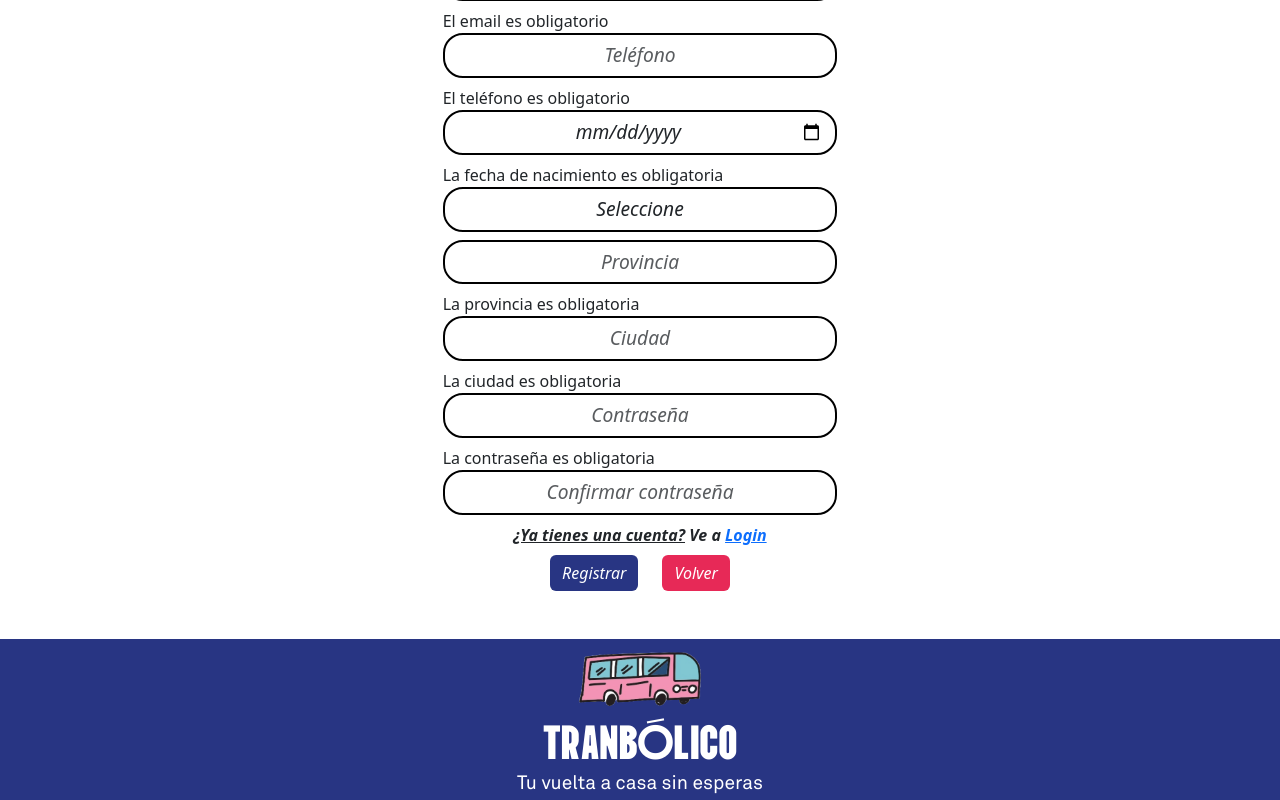
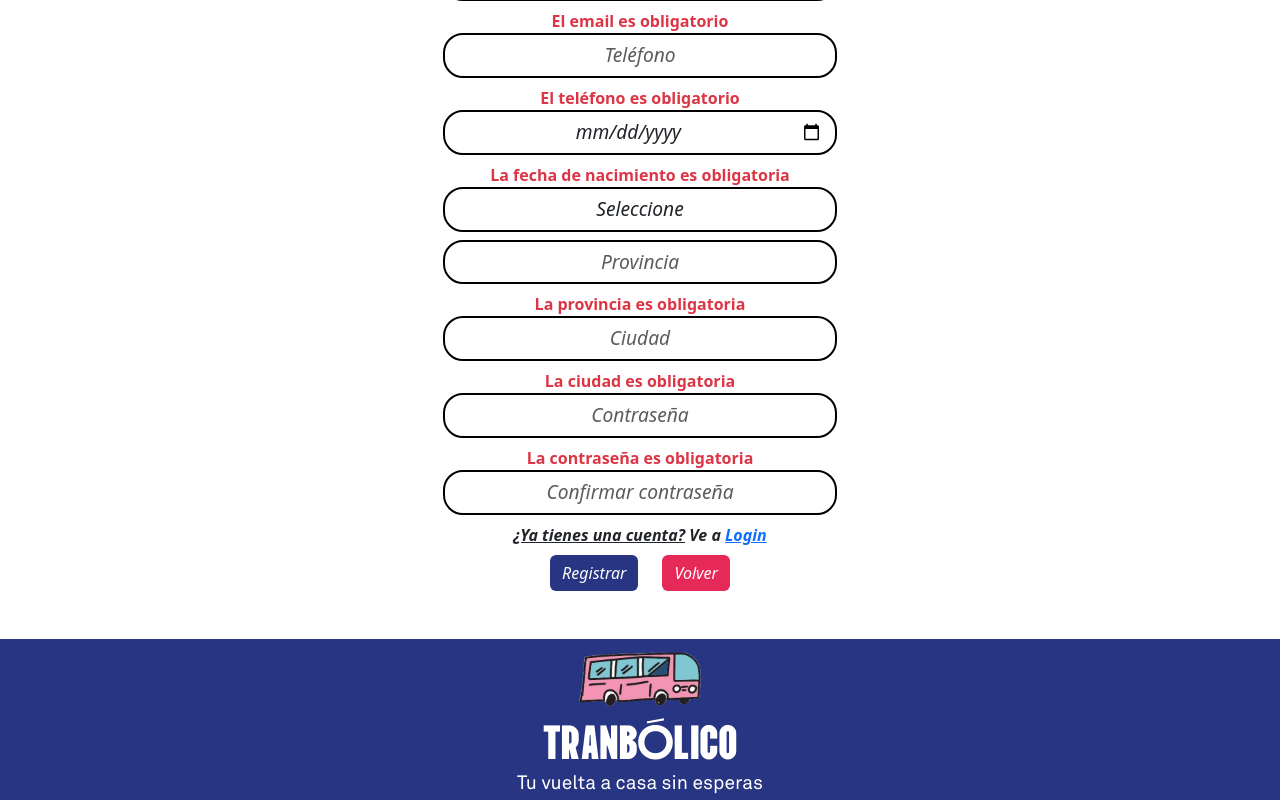
Before and after one commit to PabloVillalbaAlcaide/Tranbolico-App, a React (Vite) app in the folder Client/: page /register in a window 1280 px wide. Both pictures are taken after a click on the button "Registrar". Shown: the part 446-1246 px from the top of the page. Built offline with nearby package versions, Linux system fonts and the light colour scheme.

Commit message:
validaciones input register

```diff
--- a/Client/src/pages/Auth/Register/Register.jsx
+++ b/Client/src/pages/Auth/Register/Register.jsx
@@ -177,7 +177,7 @@ export const Register = () => {
                   onChange={handleChange}
                 />
               </Form.Group>
-              {errors.name && <p>{errors.name}</p>}
+              {errors.name && <p className="text-center text-danger fw-bold">{errors.name}</p>}
 
               <Form.Group className="mb-2" controlId="formBasicSurname">
                 <Form.Control
@@ -189,7 +189,7 @@ export const Register = () => {
                   onChange={handleChange}
                 />
               </Form.Group>
-              {errors.surname && <p>{errors.surname}</p>}
+              {errors.surname && <p className="text-center text-danger fw-bold">{errors.surname}</p>}
               <Form.Group className="mb-2" controlId="formBasicEmail">
                 <Form.Control
                   className="input-form"
@@ -201,7 +201,7 @@ export const Register = () => {
                   /* pattern="[a-z-A-Z-0-9._%+-]+@[a-z0-9.-]+\.[a-z-A-Z]{2,4}$" */
                 />
               </Form.Group>
-              {errors.email && <p>{errors.email}</p>}
+              {errors.email && <p className="text-center text-danger fw-bold">{errors.email}</p>}
               <Form.Group className="mb-2" controlId="formBasicPhoneNumber">
                 <Form.Control
                   className="input-form"
@@ -213,7 +213,7 @@ export const Register = () => {
                   /* pattern="[6-7]{1}-[0-9]{8}" */
                 />
               </Form.Group>
-              {errors.phone_number && <p>{errors.phone_number}</p>}
+              {errors.phone_number && <p className="text-center text-danger fw-bold">{errors.phone_number}</p>}
               <Form.Group className="mb-2" controlId="formBasicBirthDate">
                 <Form.Control
                   className="input-form"
@@ -224,7 +224,7 @@ export const Register = () => {
                   onChange={handleChange}
                 />
               </Form.Group>
-              {errors.birthdate && <p>{errors.birthdate}</p>}
+              {errors.birthdate && <p className="text-center text-danger fw-bold">{errors.birthdate}</p>}
               <Form.Group className="mb-2" controlId="formBasicGenre">
                 <Form.Control
                   className="input-form"
@@ -249,7 +249,7 @@ export const Register = () => {
                   onChange={handleChange}
                 />
               </Form.Group>
-              {errors.province && <p>{errors.province}</p>}
+              {errors.province && <p className="text-center text-danger fw-bold">{errors.province}</p>}
               <Form.Group className="mb-2" controlId="formBasicCity">
                 <Form.Control
                   className="input-form"
@@ -260,7 +260,7 @@ export const Register = () => {
                   onChange={handleChange}
                 />
               </Form.Group>
-              {errors.city && <p>{errors.city}</p>}
+              {errors.city && <p className="text-center text-danger fw-bold">{errors.city}</p>}
 
               <Form.Group className="mb-2" controlId="formBasicPassword">
                 <Form.Control
@@ -272,7 +272,7 @@ export const Register = () => {
                   onChange={handleChange}
                 />
               </Form.Group>
-              {errors.password && <p>{errors.password}</p>}
+              {errors.password && <p className="text-center text-danger fw-bold">{errors.password}</p>}
               <Form.Group className="mb-2" controlId="formBasicPassword2">
                 <Form.Control
                   className="input-form"
@@ -283,7 +283,7 @@ export const Register = () => {
                   onChange={handleChangePassword2}
                 />
               </Form.Group>
-              {errors.password2 && <p>{errors.password2}</p>}
+              {errors.password2 && <p className="text-center text-danger fw-bold">{errors.password2}</p>}
               <p className="fw-bold fst-italic text-center mb-2">
                 <span className="text-decoration-underline">
                   ¿Ya tienes una cuenta?
```
